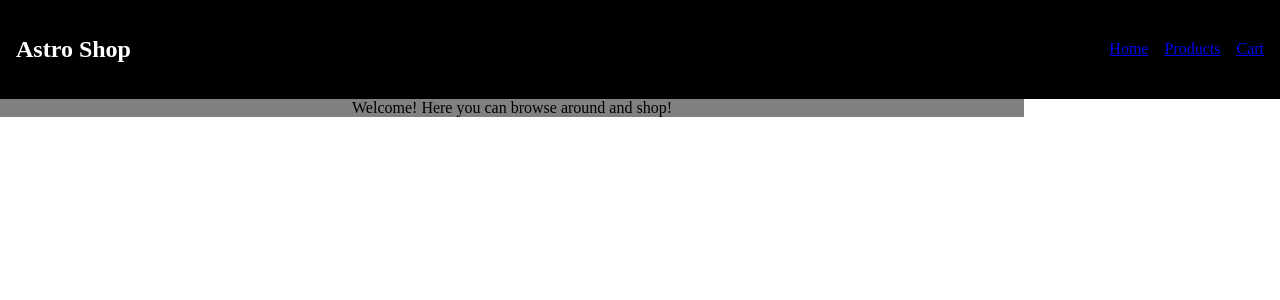
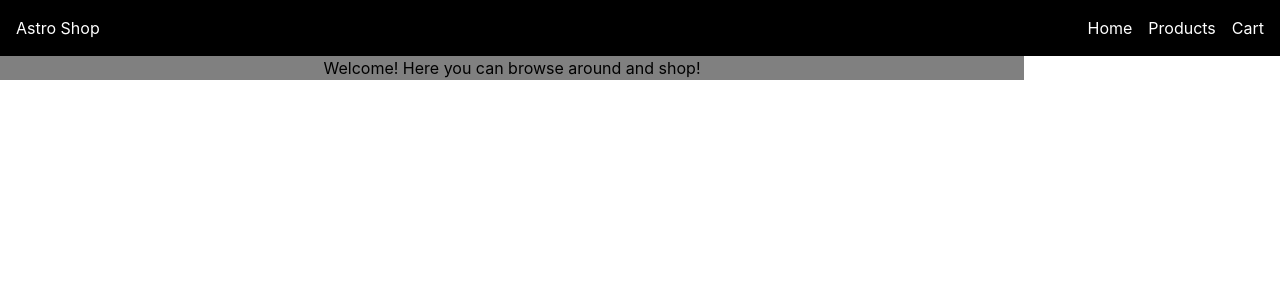
Before and after one commit to Astro-Syn/astro-shop, an Angular app: page / in a window 1280 px wide. Shown: the top 300 px of the page. Built offline with nearby package versions, Linux system fonts and the light colour scheme.

Commit message:
add tailwind

```diff
--- a/package.json
+++ b/package.json
@@ -20,8 +20,11 @@
     "@angular/platform-server": "^19.2.0",
     "@angular/router": "^19.2.0",
     "@angular/ssr": "^19.2.25",
+    "@tailwindcss/postcss": "^4.3.0",
     "express": "^4.18.2",
+    "postcss": "^8.5.15",
     "rxjs": "~7.8.0",
+    "tailwindcss": "^4.3.0",
     "tslib": "^2.3.0",
     "zone.js": "~0.15.0"
   },
--- a/src/app/pages/cart/cart.component.html
+++ b/src/app/pages/cart/cart.component.html
@@ -1,6 +1,9 @@
 <h2>Your Cart</h2>
 
-<div *ngFor="let item of items">
+<div
+*ngFor="let item of items"
+class="flex flex-col justify-center items-center"
+>
     <p>{{ item.title}}</p>
     <p>{{ item.price}}</p>
       <img [src]="item.image" [alt]="item.title" />
--- a/src/styles.css
+++ b/src/styles.css
@@ -1,3 +1,5 @@
+@import "tailwindcss";
+
 
 body {
     margin: 0;
```
Also changed, not shown: .postcssrc.json (added), 1 other file (tests, documents, lock files or other folders).
